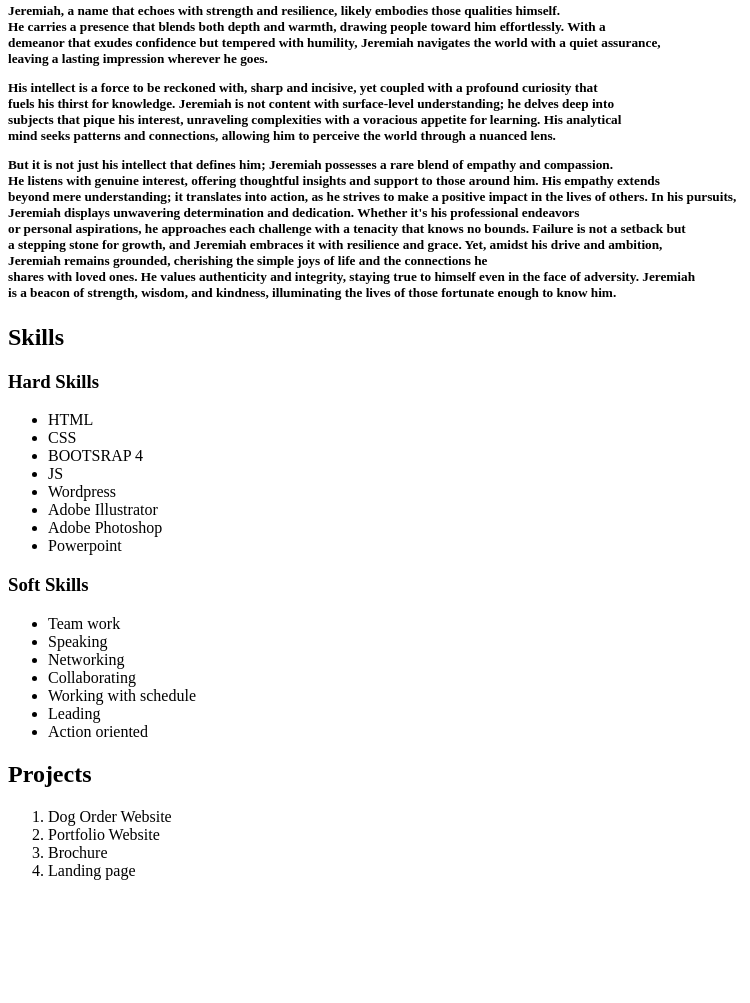
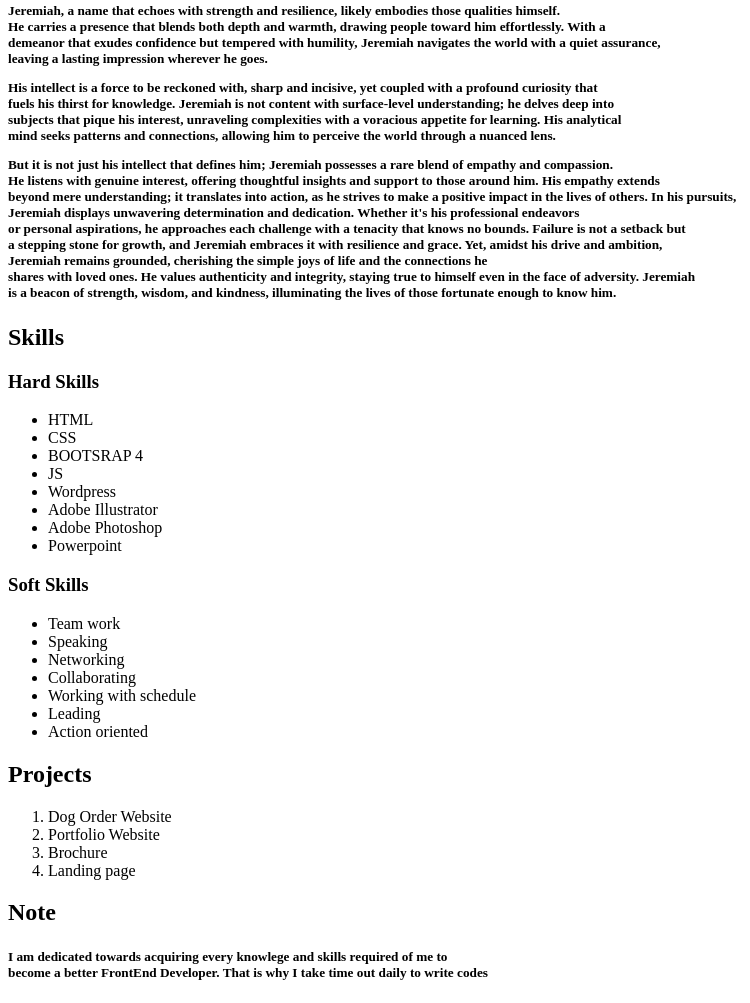
Before and after one commit to OgundejiJeremiah/kodespot_portfolio, a plain HTML site: page index.html in a window 1280 px wide. Shown: the part 486-1489 px from the top of the page, without its empty margins (0-750 px from the left). Before the commit the page ends 1382 px from the top, so only its background shows below. Drawn offline with Linux system fonts and the light colour scheme.

Commit message:
Add final note

```diff
--- a/index.html
+++ b/index.html
@@ -64,5 +64,9 @@
                     <li>Brochure</li>
                     <li>Landing page</li>
                 </ol></p>
+
+                <h2>Note</h2>
+                <h5>I am dedicated towards acquiring every knowlege and skills required of me to<br>
+                    become a better FrontEnd Developer. That is why I take time out daily to write codes</h5>
     </body>
 </html>
```
